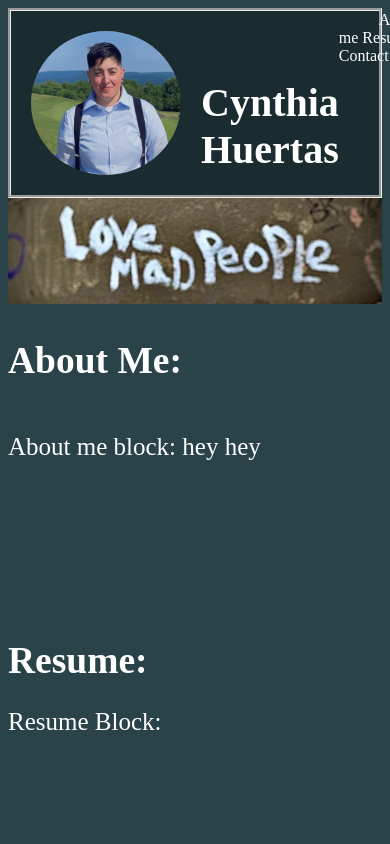
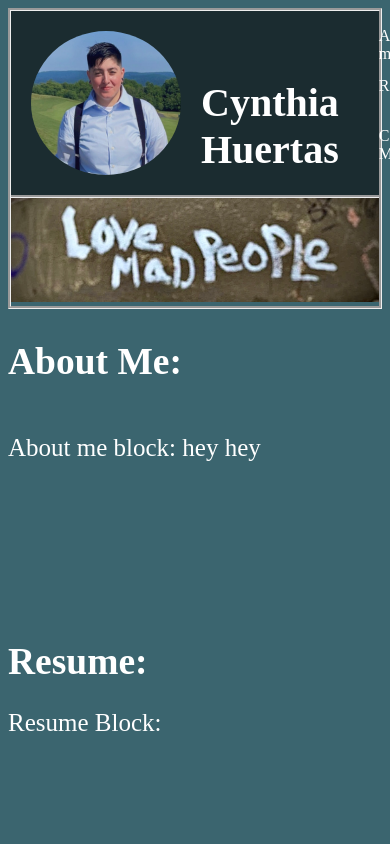
Before and after one commit to CyndiHue/cyndis_portfolio, a plain HTML site: page index.html in a window 390 px wide. Shown: the top 844 px of the page. Drawn offline with Linux system fonts and the light colour scheme.

Commit message:
updated media query in css to include nav adjustments

```diff
--- a/assets/css/style.css
+++ b/assets/css/style.css
@@ -4,22 +4,23 @@
     padding: 0;
     margin: 0;
 }
+
 body {
-    background-color: rgb(42, 67, 73);
-    color: white;
+    background-color: rgb(59, 101, 111);
 }
 
 header {
     display: block;
     box-sizing: border-box;
     color: white;
+    border-style: groove;
 }
 
 header section {
     display: flex;
-    border-style: groove;border-style: groove;
+    border-bottom: groove;
     background-color: rgb(27, 44, 48);
-    height: 90%;
+    height: 80%;
 }
 
 a {
@@ -40,13 +41,12 @@ header nav {
 
 header nav ul {
     list-style: none;
-    display: inline;
+    display: grid;
+    grid-template-columns: 1fr 1fr 1fr;
 
 }
 
 header nav ul li {
-    display: inline;
-
 }
 
 #img2 {
@@ -57,14 +57,14 @@ header nav ul li {
 
 main {
     display: grid;
-    grid-template-columns: 1fr 2fr 1fr;
+    grid-template-columns: 1fr 3fr 1fr;
     color: white;
     font-size: 25px;
 
 }
 
 main section {
-
+    align-items: right;
 }
 
 #img1 {
@@ -81,9 +81,17 @@ main section {
         }
     }
 
+
 @media screen and (max-width: 768px) {
     main {
         grid-template-columns: 1fr;
-        grid-template-rows: repeat(6, 100px);
+        grid-template-rows: repeat(9, 100px);
         }
+
+    header nav ul {
+        grid-template-columns: 1fr;
+        grid-template-rows: repeat(3, 10px);
+        gap: 40px;
+
     }
+}
```
Also changed, not shown: index.html (+1 -6 lines).
